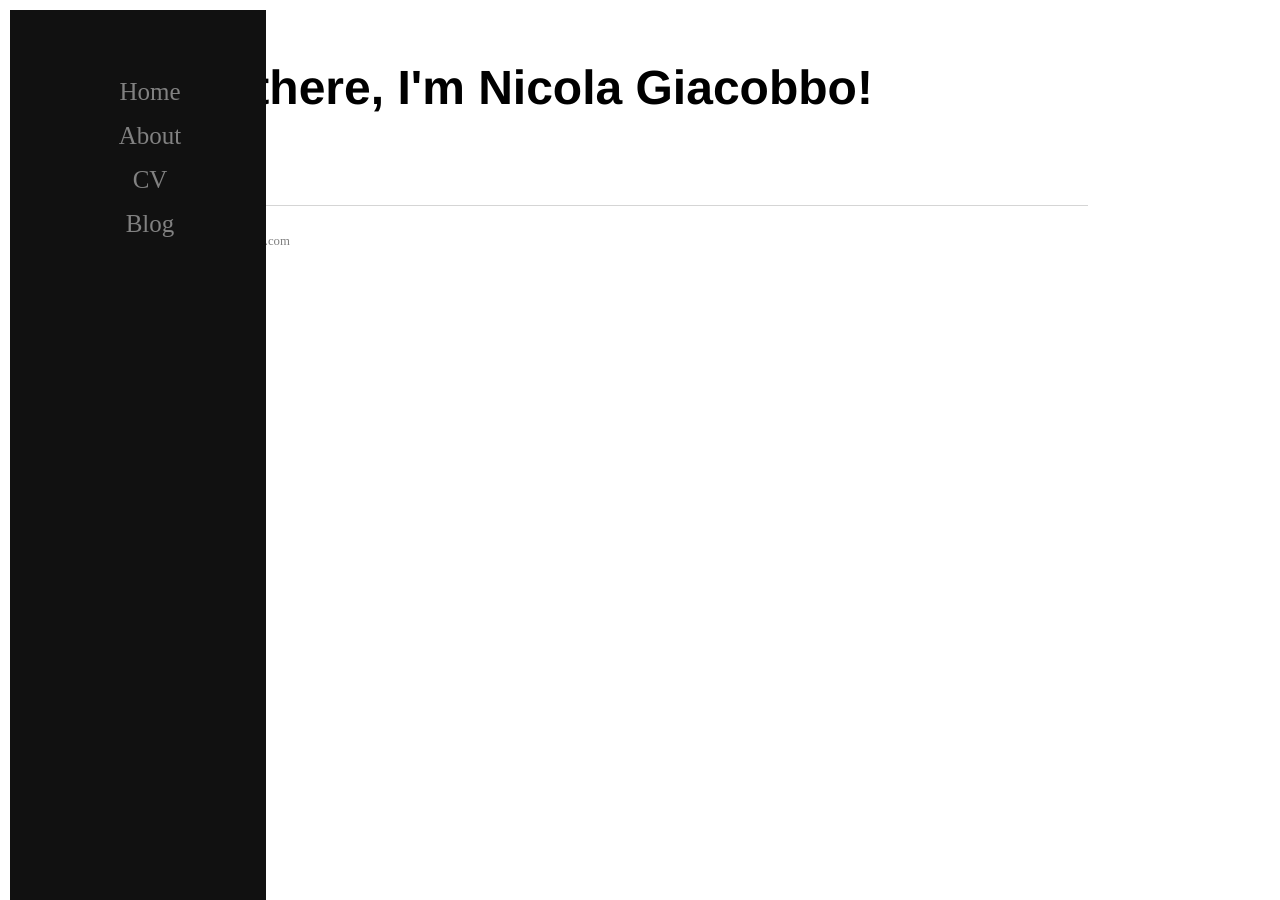
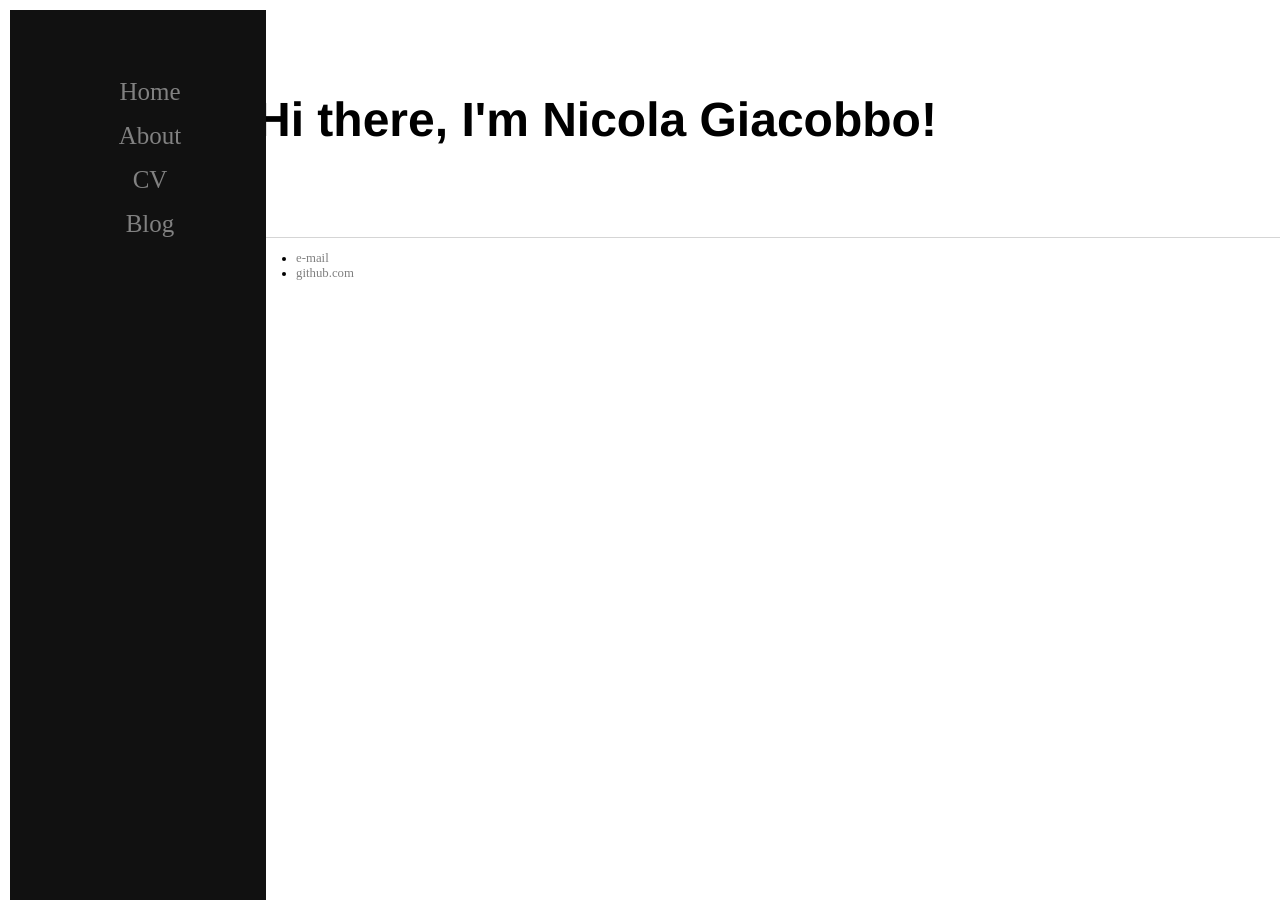
Before and after one commit to GiacobboNicola/giacobbonicola.github.io, a Jekyll site: the page built from index.html, in a window 1280 px wide. Built offline with Jekyll 4.4.1, drawn with Linux system fonts in a browser that asks for light colours.

Commit message:
Update main.css

```diff
--- a/css/main.css
+++ b/css/main.css
@@ -1,6 +1,7 @@
 body {
     margin: 60px auto;
-    width: 70%;
+    width: 80%;
+    float: right;
 }
 
 /* The side navigation menu */
```
